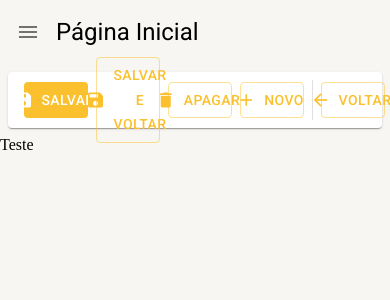
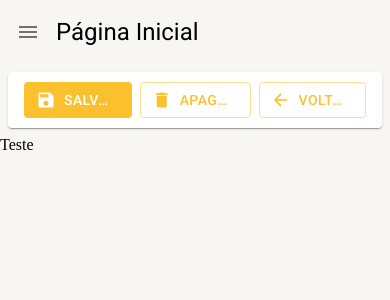
Before and after one commit to MatheusTrinca/material-ts, a React (Create React App) app: page /pagina-inicial in a window 390 px wide. Shown: the top 300 px of the page. Built offline with nearby package versions, Linux system fonts and the light colour scheme.

Commit message:
responsivo botoes

```diff
--- a/src/App.tsx
+++ b/src/App.tsx
@@ -18,4 +18,4 @@ export const App = () => {
   );
 };
 
-// #18
+//! #19
--- a/src/pages/dashboard/Dashboard.tsx
+++ b/src/pages/dashboard/Dashboard.tsx
@@ -5,7 +5,9 @@ export const Dashboard = () => {
   return (
     <LayoutBaseDePagina
       titulo="Página Inicial"
-      barraDeFerramentas={<FerramentasDeDetalhe mostrarBotaoSalvarEFechar />}
+      barraDeFerramentas={
+        <FerramentasDeDetalhe mostrarBotaoSalvarEFechar mostrarBotaoNovo />
+      }
     >
       Teste
     </LayoutBaseDePagina>
--- a/src/shared/components/ferramentas-de-detalhe/FerramentasDeDetalhe.tsx
+++ b/src/shared/components/ferramentas-de-detalhe/FerramentasDeDetalhe.tsx
@@ -1,3 +1,4 @@
+/* eslint-disable indent */
 import {
   Box,
   Button,
@@ -5,6 +6,8 @@ import {
   Icon,
   Paper,
   Skeleton,
+  Typography,
+  useMediaQuery,
   useTheme,
 } from '@mui/material';
 import React from 'react';
@@ -51,6 +54,8 @@ export const FerramentasDeDetalhe: React.FC<IFerramentasDeListagemProps> = ({
   aoClicarEmSalvarEFechar,
 }) => {
   const theme = useTheme();
+  const smDown = useMediaQuery(theme.breakpoints.down('sm'));
+  const mdDown = useMediaQuery(theme.breakpoints.down('md'));
 
   return (
     <Box
@@ -72,13 +77,18 @@ export const FerramentasDeDetalhe: React.FC<IFerramentasDeListagemProps> = ({
           startIcon={<Icon>save</Icon>}
           onClick={aoClicarEmSalvar}
         >
+          <Typography variant="button" noWrap={true}>
             Salvar
+          </Typography>
         </Button>
       )}
 
       {mostrarBotaoSalvarCarregando && <Skeleton width={110} height={60} />}
 
-      {mostrarBotaoSalvarEFechar && !mostrarBotaoSalvarEFecharCarregando && (
+      {mostrarBotaoSalvarEFechar &&
+        !mostrarBotaoSalvarEFecharCarregando &&
+        !smDown &&
+        !mdDown && (
           <Button
             variant="outlined"
             color="primary"
@@ -86,13 +96,15 @@ export const FerramentasDeDetalhe: React.FC<IFerramentasDeListagemProps> = ({
             startIcon={<Icon>save</Icon>}
             onClick={aoClicarEmSalvarEFechar}
           >
+            <Typography variant="button" noWrap={true}>
               Salvar e Voltar
+            </Typography>
           </Button>
         )}
-
-      {mostrarBotaoSalvarEFecharCarregando && (
+      {mostrarBotaoSalvarEFecharCarregando && !smDown && !mdDown && (
         <Skeleton width={180} height={60} />
       )}
+
       {mostrarBotaoApagar && !mostrarBotaoApagarCarregando && (
         <Button
           variant="outlined"
@@ -101,11 +113,14 @@ export const FerramentasDeDetalhe: React.FC<IFerramentasDeListagemProps> = ({
           startIcon={<Icon>delete</Icon>}
           onClick={aoClicarEmApagar}
         >
+          <Typography variant="button" noWrap={true}>
             Apagar
+          </Typography>
         </Button>
       )}
       {mostrarBotaoApagarCarregando && <Skeleton width={110} height={60} />}
-      {mostrarBotaoNovo && !mostrarBotaoNovoCarregando && (
+
+      {mostrarBotaoNovo && !mostrarBotaoNovoCarregando && !smDown && (
         <Button
           variant="outlined"
           color="primary"
@@ -113,11 +128,21 @@ export const FerramentasDeDetalhe: React.FC<IFerramentasDeListagemProps> = ({
           startIcon={<Icon>add</Icon>}
           onClick={aoClicarEmNovo}
         >
+          <Typography variant="button" noWrap={true}>
             {textoBotaoNovo}
+          </Typography>
         </Button>
       )}
-      {mostrarBotaoNovoCarregando && <Skeleton width={110} height={60} />}
+      {mostrarBotaoNovoCarregando && !smDown && (
+        <Skeleton width={110} height={60} />
+      )}
+
+      {(mostrarBotaoVoltar && mostrarBotaoApagar) ||
+        mostrarBotaoNovo ||
+        mostrarBotaoSalvar ||
+        (mostrarBotaoSalvarEFechar && (
           <Divider variant="middle" orientation="vertical" />
+        ))}
 
       {mostrarBotaoVoltar && !mostrarBotaoVoltarCarregando && (
         <Button
@@ -127,7 +152,9 @@ export const FerramentasDeDetalhe: React.FC<IFerramentasDeListagemProps> = ({
           startIcon={<Icon>arrow_back</Icon>}
           onClick={aoClicarEmVoltar}
         >
+          <Typography variant="button" noWrap={true}>
             Voltar
+          </Typography>
         </Button>
       )}
       {mostrarBotaoVoltarCarregando && <Skeleton width={110} height={60} />}
```
Lines whose indentation alone changed are shown as unchanged.
